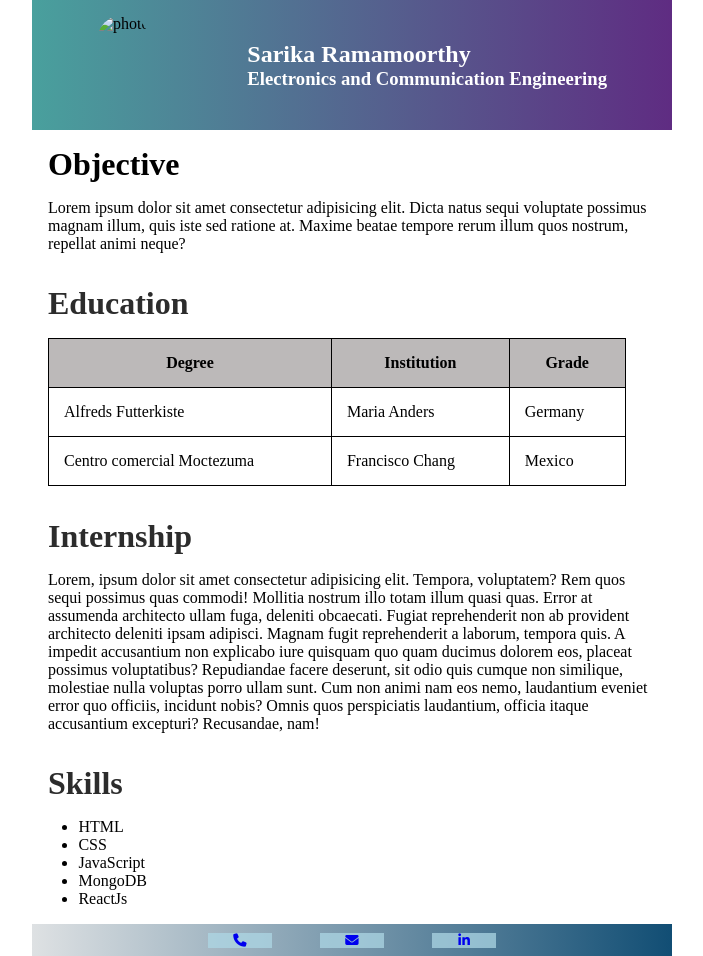
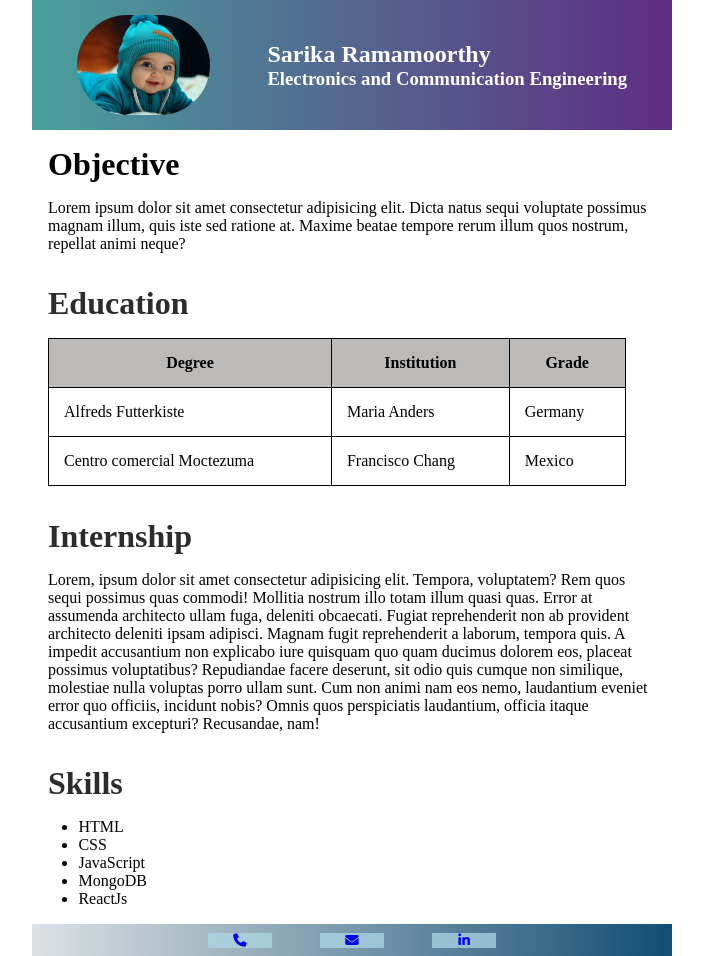
Before and after one commit to SarikaRamamoorthy/website, a plain HTML site: page index.html in a window 1280 px wide. Shown: the whole page, without its empty margins (288-991 px from the left). Drawn offline with Linux system fonts and the light colour scheme; the site is published under a folder, as on GitHub Pages, so addresses that start at the root find nothing.

Commit message:
mini change

```diff
--- a/index.html
+++ b/index.html
@@ -112,7 +112,7 @@
 </head>
 <body>
     <div class="header bg">
-        <img src="/img/junu.jpg" alt="photo">
+        <img src="./img/junu.jpg" alt="photo">
         <div>
             <h2>Sarika Ramamoorthy</h2>
             <h3>Electronics and Communication Engineering</h3>
```
